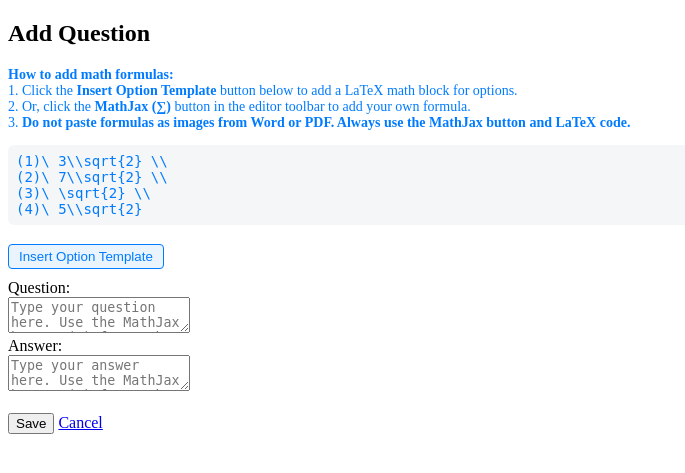
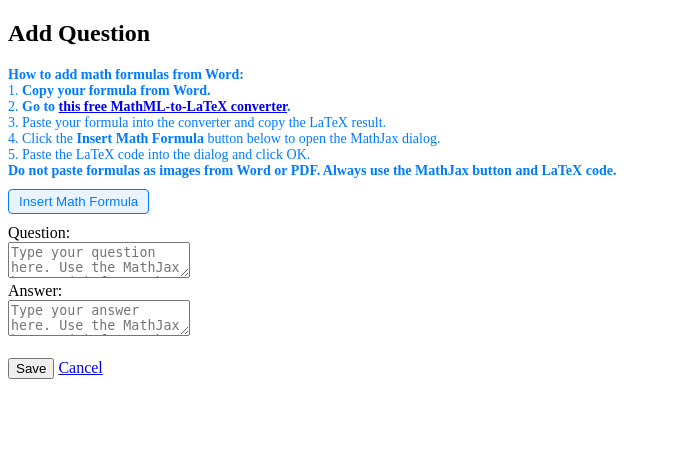
Before and after one commit to UKY171991/ci3, a CodeIgniter app: page /database/index.php/admin/add_question in a window 1280 px wide. Shown: the top 473 px of the page, without its empty margins (0-685 px from the left). Run offline with CodeIgniter, Linux system fonts and the light colour scheme; the visitor is signed in with stand-in values (Sample User, id 1); some libraries are stand-ins or nearby versions.

Commit message:
Update question_form.php

```diff
--- a/application/views/question_form.php
+++ b/application/views/question_form.php
@@ -9,17 +9,16 @@
 <body>
     <h2><?php echo isset($question) ? 'Edit' : 'Add'; ?> Question</h2>
     <div style="color:#007bff;font-size:14px;margin-bottom:10px;">
-        <b>How to add math formulas:</b><br>
-        1. Click the <b>Insert Option Template</b> button below to add a LaTeX math block for options.<br>
-        2. Or, click the <b>MathJax (∑)</b> button in the editor toolbar to add your own formula.<br>
-        3. <b>Do not paste formulas as images from Word or PDF. Always use the MathJax button and LaTeX code.</b><br>
-        <pre style="background:#f4f6f8;padding:8px;border-radius:6px;">(1)\ 3\\sqrt{2} \\
-(2)\ 7\\sqrt{2} \\
-(3)\ \sqrt{2} \\
-(4)\ 5\\sqrt{2}</pre>
-        <button type="button" onclick="insertLatexTemplate()" style="margin-top:5px;padding:4px 10px;border-radius:4px;border:1px solid #007bff;background:#eaf4ff;color:#007bff;cursor:pointer;">Insert Option Template</button>
+        <b>How to add math formulas from Word:</b><br>
+        1. <b>Copy your formula from Word.</b><br>
+        2. <b>Go to <a href='https://www.latex4technics.com/mathml-to-latex' target='_blank'>this free MathML-to-LaTeX converter</a>.</b><br>
+        3. Paste your formula into the converter and copy the LaTeX result.<br>
+        4. Click the <b>Insert Math Formula</b> button below to open the MathJax dialog.<br>
+        5. Paste the LaTeX code into the dialog and click OK.<br>
+        <b>Do not paste formulas as images from Word or PDF. Always use the MathJax button and LaTeX code.</b>
     </div>
-    <form method="post" onsubmit="return validateMathJaxBlocks();">
+    <button type="button" onclick="openMathJaxDialog('question')" style="margin-bottom:10px;padding:4px 10px;border-radius:4px;border:1px solid #007bff;background:#eaf4ff;color:#007bff;cursor:pointer;">Insert Math Formula</button>
+    <form method="post">
         <label>Question:</label><br>
         <textarea name="question" id="question" required placeholder="Type your question here. Use the MathJax button (∑) for math."><?php echo isset($question) ? htmlspecialchars($question->question) : ''; ?></textarea><br>
         <label>Answer:</label><br>
@@ -44,29 +43,9 @@
                 ['Bold', 'Italic', 'Underline', '-', 'Mathjax', '-', 'NumberedList', 'BulletedList', '-', 'Link', 'Unlink', '-', 'RemoveFormat', 'Source']
             ]
         });
-        // Helper to open MathJax dialog and insert template
-        function insertLatexTemplate() {
-            var template = '(1)\\ 3\\sqrt{2} \\\\\
-(2)\\ 7\\sqrt{2} \\\\n(3)\\ \\sqrt{2} \\\\n(4)\\ 5\\sqrt{2}';
-            var editor = CKEDITOR.instances['question'];
+        function openMathJaxDialog(editorId) {
+            var editor = CKEDITOR.instances[editorId];
             editor.execCommand('mathjax');
-            setTimeout(function() {
-                var dialog = CKEDITOR.dialog.getCurrent();
-                if(dialog) {
-                    dialog.setValueOf('info', 'mathInput', template);
-                }
-            }, 300);
-        }
-        // Prevent form submit if no MathJax block is present
-        function validateMathJaxBlocks() {
-            var qData = CKEDITOR.instances['question'].getData();
-            var aData = CKEDITOR.instances['answer'].getData();
-            var mathBlockRegex = /<span class="math-tex">|<script type="math\/tex/i;
-            if (!mathBlockRegex.test(qData) && !mathBlockRegex.test(aData)) {
-                alert('Please use the MathJax (∑) button to add at least one math formula.');
-                return false;
-            }
-            return true;
         }
     </script>
 </body>
```
